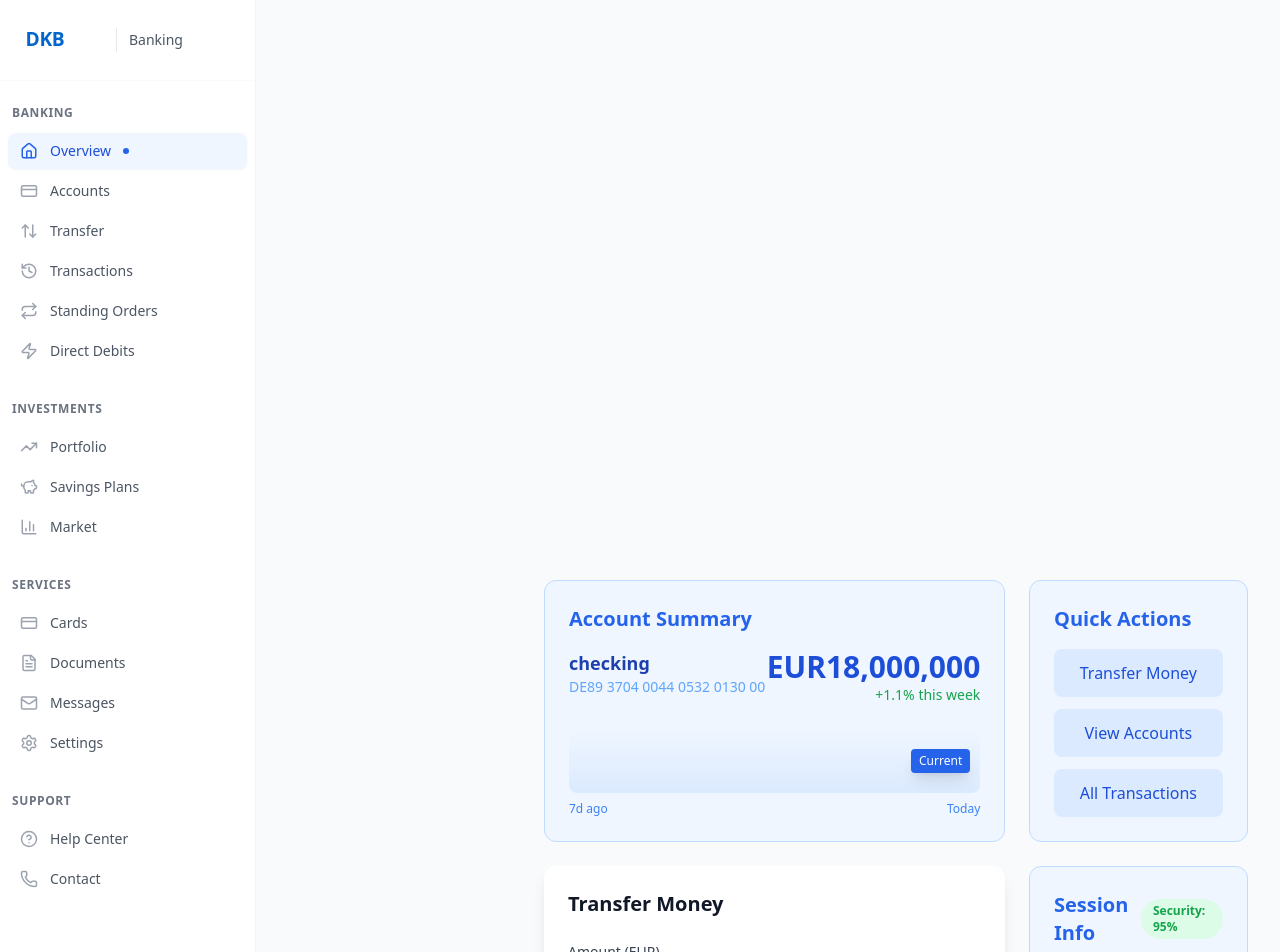
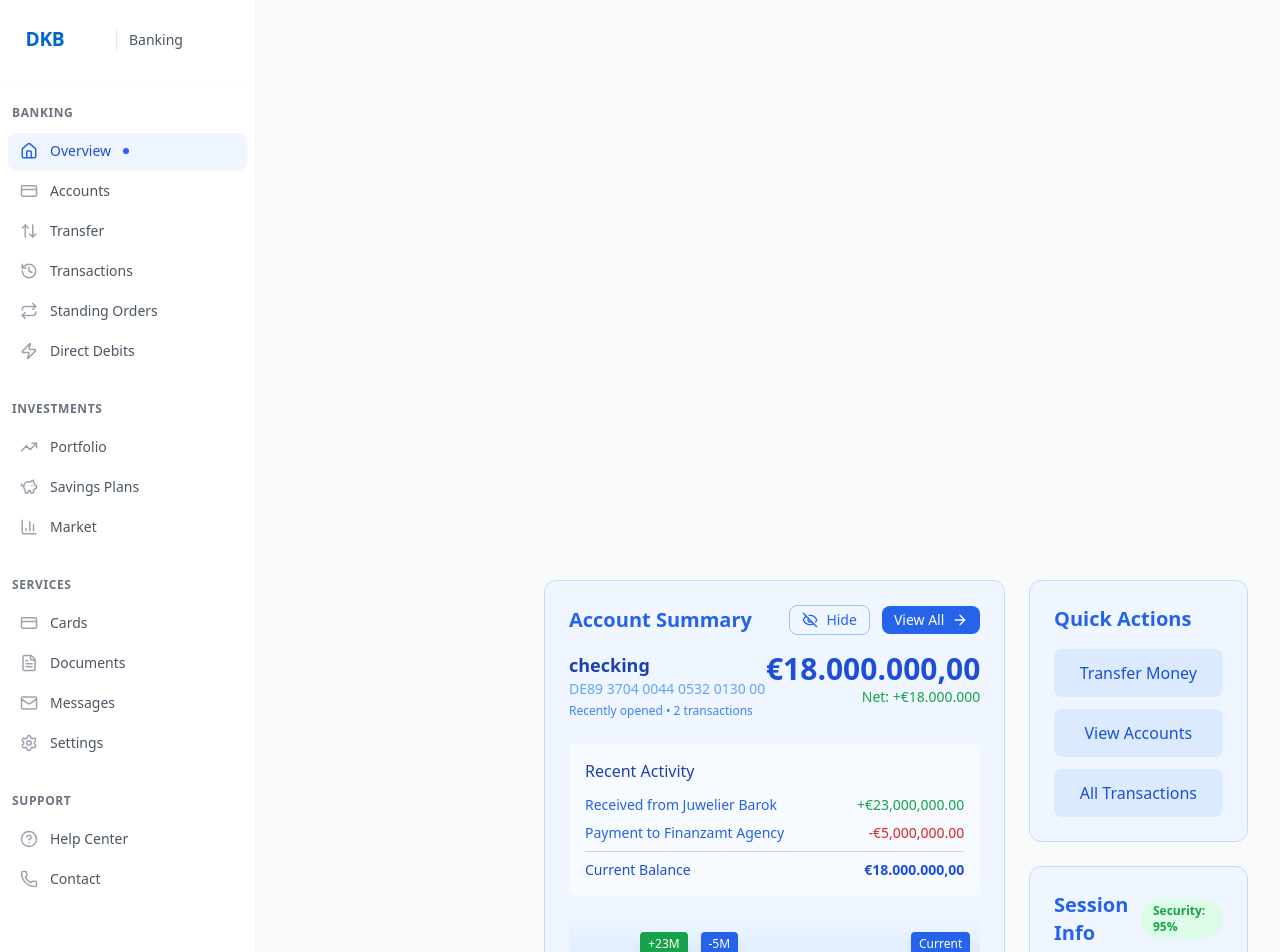
Before and after one commit to BlueColour2589/dkb-banking, a Next.js app in the folder frontend/: page /dashboard in a window 1280 px wide. Shown: the top 952 px of the page. Built offline with nearby package versions, Linux system fonts and the light colour scheme; no server answers; sample sign-in values are in the browser's storage.

Commit message:
Update AccountSummary.tsx

```diff
--- a/frontend/components/Dashboard/AccountSummary.tsx
+++ b/frontend/components/Dashboard/AccountSummary.tsx
@@ -1,6 +1,8 @@
 'use client';
 import { useState, useEffect } from 'react';
-import { Account } from '@/lib/api'; // Import Account type from API
+import Link from 'next/link';
+import { ArrowRight, TrendingUp, Eye, EyeOff } from 'lucide-react';
+import { Account } from '@/lib/api';
 
 interface AccountSummaryProps {
   accounts: Account[];
@@ -9,30 +11,40 @@
 export default function AccountSummary({ accounts }: AccountSummaryProps) {
   const [isLoading, setIsLoading] = useState(true);
   const [displayBalance, setDisplayBalance] = useState(0);
+  const [balanceVisible, setBalanceVisible] = useState(true);
 
-  // Mock balance history for trend chart (last 7 days)
+  // Realistic balance progression after your transactions
   const balanceHistory = [
-    17800000, 17850000, 17900000, 17950000, 18000000, 18050000, 18094200
+    0,          // Account opened
+    23000000,   // Received from Juwelier Barok
+    18000000,   // After paying Finanzamt
+    18000000,   // Current (no other transactions)
+    18000000,
+    18000000,
+    18000000
   ];
 
-  // Use the first account as primary, or fallback if empty
+  // Use actual account data or realistic fallback
   const primaryAccount = accounts.length > 0
     ? accounts[0]
     : {
-        id: 'demo-id',
-        userId: 'demo-user',
-        accountNumber: '41d4f756-890d-4686-9641-41e41ae5a75c',
-        accountType: 'Joint Account',
-        accountName: 'Joint Account',
-        balance: 18094200,
+        id: 'main-account',
+        userId: 'user',
+        accountNumber: 'DE89 3704 0044 0532 0130 00',
+        accountType: 'Main Checking Account',
+        accountName: 'Main Checking Account',
+        balance: 18000000.00,
         currency: 'EUR',
         createdAt: new Date().toISOString(),
         updatedAt: new Date().toISOString()
       };
 
-  const maxBalance = Math.max(...balanceHistory);
-  const minBalance = Math.min(...balanceHistory);
-  const balanceChange = ((primaryAccount.balance - balanceHistory[0]) / balanceHistory[0]) * 100;
+  const formatBalance = (balance: number) => {
+    if (!balanceVisible) return '••••••••';
+    return balance.toLocaleString('de-DE', { minimumFractionDigits: 2 });
+  };
+
+  const netChange = 18000000; // 23M received - 5M paid = 18M net
 
   useEffect(() => {
     const loadingTimer = setTimeout(() => {
@@ -85,27 +97,61 @@
 
   return (
     <div className="bg-blue-50 border border-blue-200 rounded-xl p-6 mb-6 transition-all duration-300 hover:shadow-lg">
-      <h3 className="text-xl font-bold text-blue-600 mb-4">Account Summary</h3>
-
-      {accounts.length === 0 && (
-        <p className="text-blue-500 text-sm italic mb-4">No accounts available. Showing demo data.</p>
-      )}
+      <div className="flex items-center justify-between mb-4">
+        <h3 className="text-xl font-bold text-blue-600">Account Summary</h3>
+        <div className="flex items-center space-x-3">
+          <button
+            onClick={() => setBalanceVisible(!balanceVisible)}
+            className="flex items-center space-x-2 px-3 py-1 text-sm border border-blue-300 text-blue-600 rounded-lg hover:bg-blue-100 transition-colors"
+          >
+            {balanceVisible ? <EyeOff size={16} /> : <Eye size={16} />}
+            <span>{balanceVisible ? 'Hide' : 'Show'}</span>
+          </button>
+          <Link
+            href="/accounts"
+            className="flex items-center space-x-2 px-3 py-1 text-sm bg-blue-600 text-white rounded-lg hover:bg-blue-700 transition-colors"
+          >
+            <span>View All</span>
+            <ArrowRight size={16} />
+          </Link>
+        </div>
+      </div>
 
       <div className="flex justify-between items-start mb-6">
         <div>
           <h4 className="text-lg font-semibold text-blue-800 transition-colors duration-200">
-            {primaryAccount.accountName || primaryAccount.accountType || 'Account'}
+            {primaryAccount.accountName || primaryAccount.accountType || 'Main Checking Account'}
           </h4>
           <p className="text-blue-400 text-sm">
             {primaryAccount.accountNumber}
           </p>
+          <p className="text-blue-500 text-xs mt-1">Recently opened • 2 transactions</p>
         </div>
         <div className="text-right">
           <div className="text-3xl font-bold text-blue-700 transition-all duration-300">
-            {primaryAccount.currency || '€'}{displayBalance.toLocaleString()}
+            €{formatBalance(displayBalance)}
           </div>
-          <div className={`text-sm font-medium ${balanceChange >= 0 ? 'text-green-600' : 'text-red-600'}`}>
-            {balanceChange >= 0 ? '+' : ''}{balanceChange.toFixed(1)}% this week
+          <div className="text-sm font-medium text-green-600">
+            Net: +€{netChange.toLocaleString('de-DE')}
+          </div>
+        </div>
+      </div>
+
+      {/* Recent Activity Summary */}
+      <div className="bg-white bg-opacity-50 rounded-lg p-4 mb-4">
+        <h5 className="font-medium text-blue-800 mb-3">Recent Activity</h5>
+        <div className="space-y-2">
+          <div className="flex items-center justify-between text-sm">
+            <span className="text-blue-600">Received from Juwelier Barok</span>
+            <span className="text-green-600 font-medium">+€23,000,000.00</span>
+          </div>
+          <div className="flex items-center justify-between text-sm">
+            <span className="text-blue-600">Payment to Finanzamt Agency</span>
+            <span className="text-red-600 font-medium">-€5,000,000.00</span>
+          </div>
+          <div className="flex items-center justify-between text-sm pt-2 border-t border-blue-200">
+            <span className="text-blue-700 font-medium">Current Balance</span>
+            <span className="text-blue-700 font-bold">€{formatBalance(18000000)}</span>
           </div>
         </div>
       </div>
@@ -114,20 +160,36 @@
       <div className="mt-4">
         <div className="flex justify-between items-end h-16 bg-gradient-to-t from-blue-100 to-transparent rounded-lg p-3">
           {balanceHistory.map((balance, index) => {
-            const height = ((balance - minBalance) / (maxBalance - minBalance)) * 100;
+            const maxBalance = Math.max(...balanceHistory);
+            const minBalance = 0;
+            const height = balance === 0 ? 5 : ((balance - minBalance) / (maxBalance - minBalance)) * 100;
             const isLast = index === balanceHistory.length - 1;
+            const isSecond = index === 1; // Peak after Juwelier payment
+            const isThird = index === 2;  // After Finanzamt payment
 
             return (
               <div key={index} className="relative flex-1 flex justify-center items-end">
                 <div
                   className={`w-2 rounded-t transition-all duration-1000 ${
-                    isLast ? 'bg-blue-600' : 'bg-blue-400'
+                    isSecond ? 'bg-green-500' :
+                    isThird || isLast ? 'bg-blue-600' :
+                    'bg-blue-400'
                   }`}
                   style={{
                     height: `${height}%`,
-                    animationDelay: `${index * 100}ms`
+                    animationDelay: `${index * 200}ms`
                   }}
                 />
+                {isSecond && (
+                  <div className="absolute -top-8 bg-green-600 text-white text-xs px-2 py-1 rounded shadow-lg">
+                    +23M
+                  </div>
+                )}
+                {isThird && (
+                  <div className="absolute -top-8 bg-blue-600 text-white text-xs px-2 py-1 rounded shadow-lg">
+                    -5M
+                  </div>
+                )}
                 {isLast && (
                   <div className="absolute -top-8 bg-blue-600 text-white text-xs px-2 py-1 rounded shadow-lg">
                     Current
@@ -138,7 +200,7 @@
           })}
         </div>
         <div className="flex justify-between mt-2 text-xs text-blue-500">
-          <span>7d ago</span>
+          <span>Account opened</span>
           <span>Today</span>
         </div>
       </div>
```
